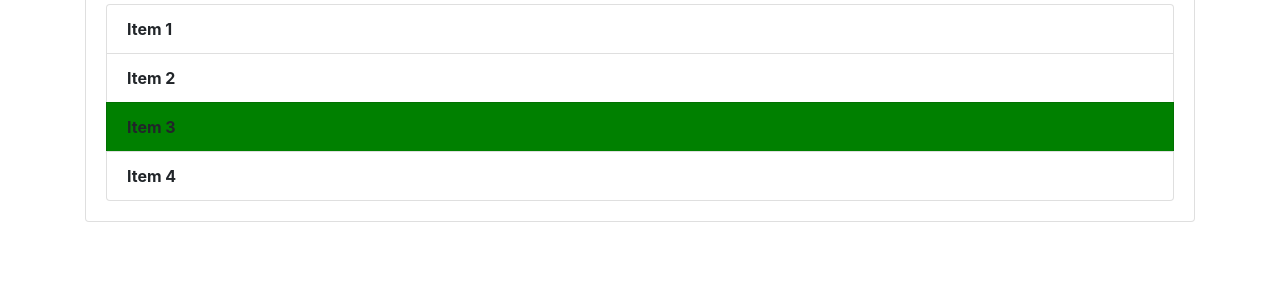
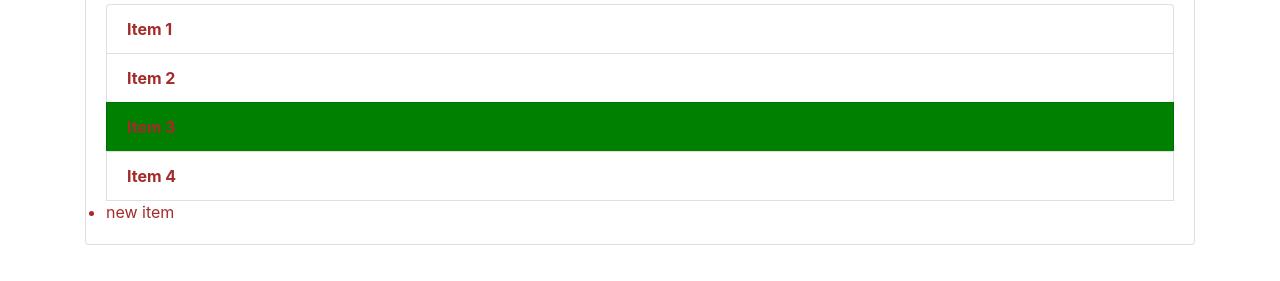
Before and after one commit to AbhiSingh0302/Sharpener, a plain HTML site: page index.html in a window 1280 px wide. Shown: the part 275-556 px from the top of the page. Drawn offline with nearby package versions, Linux system fonts and the light colour scheme.

Commit message:
use of getelementbyTagname

```diff
--- a/index.html
+++ b/index.html
@@ -26,6 +26,7 @@
       <li class="list-group-item">Item 2</li>
       <li class="list-group-item">Item 3</li>
       <li class="list-group-item">Item 4</li>
+      <li>new item</li>
     </ul>
    </div>
   </div>
@@ -42,11 +43,16 @@
     addItem.style.fontWeight = "bolder";
     addItem.style.color = "green";
     let items = document.getElementsByClassName("list-group-item");
-    console.log(items);
+    // console.log(items);
     items[2].style.backgroundColor = "green";
     for(let i=0; i<items.length; i++){
       items[i].style.fontWeight = "bold";
     }
+    let li = document.getElementsByTagName("li");
+    console.log(li);
+    for(let i=0; i<li.length; i++){
+      li[i].style.color = "brown";
+    }
   </script>
 </body>
 </html>
```
